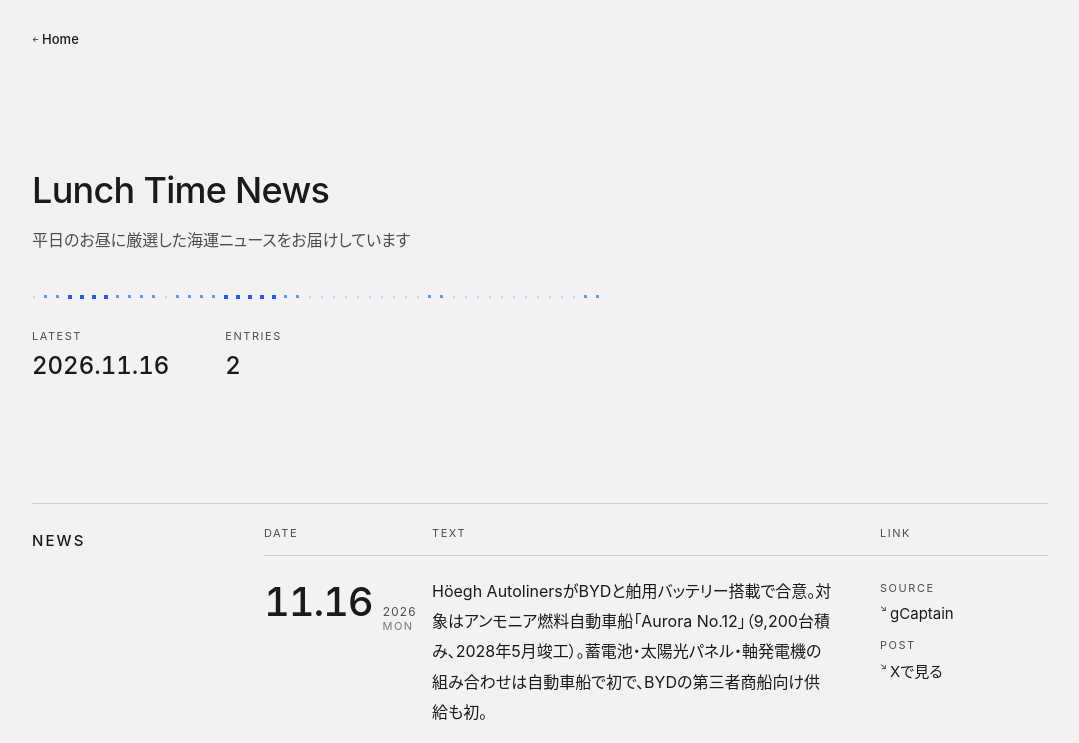
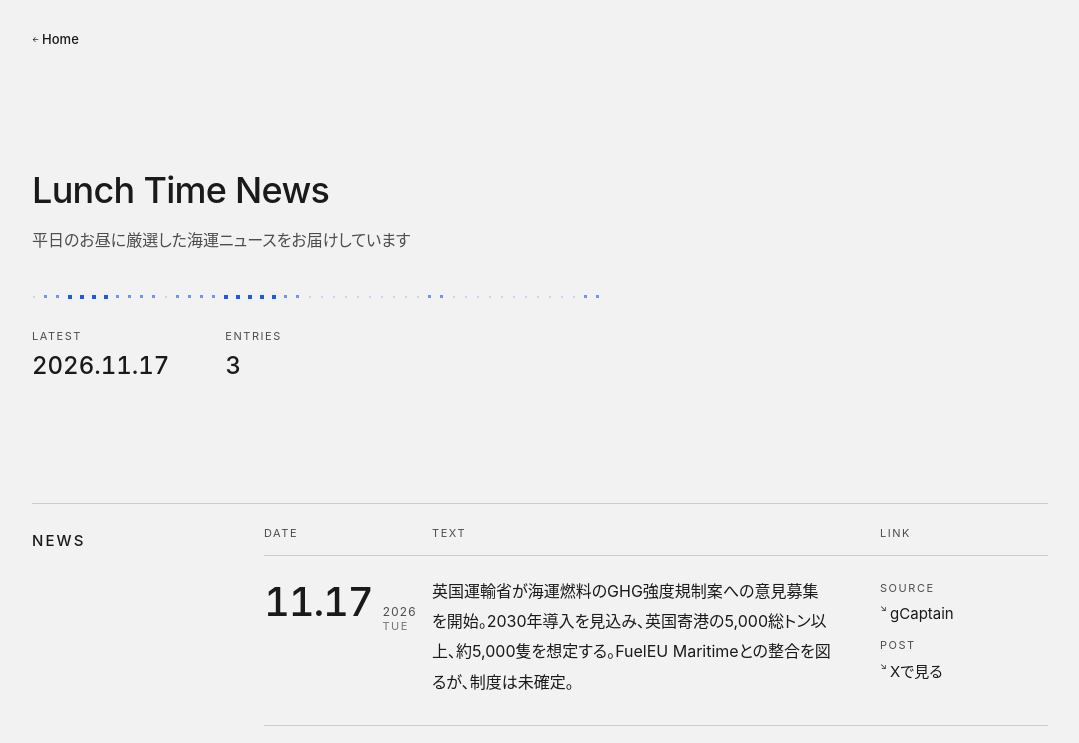
Before and after one commit to Marineman5/news, a plain HTML site: page index.html in a window 1280 px wide. Shown: the top 743 px of the page, without its empty margins (100-1179 px from the left). Drawn offline with Linux system fonts and the light colour scheme.

Commit message:
Archive 2026-11-17-01: UK maritime fuel regulation consultation

```diff
--- a/index.html
+++ b/index.html
@@ -17,8 +17,8 @@
   <p class="sub">平日のお昼に厳選した海運ニュースをお届けしています</p>
   <svg class="dots" viewBox="0 0 576 4" width="576" height="4" shape-rendering="crispEdges" aria-hidden="true" focusable="false"><path fill="#C6D4F6" d="M1 1h2v2h-2zM133 1h2v2h-2zM277 1h2v2h-2zM289 1h2v2h-2zM301 1h2v2h-2zM313 1h2v2h-2zM325 1h2v2h-2zM337 1h2v2h-2zM349 1h2v2h-2zM361 1h2v2h-2zM373 1h2v2h-2zM385 1h2v2h-2zM421 1h2v2h-2zM433 1h2v2h-2zM445 1h2v2h-2zM457 1h2v2h-2zM469 1h2v2h-2zM481 1h2v2h-2zM493 1h2v2h-2zM505 1h2v2h-2zM517 1h2v2h-2zM529 1h2v2h-2zM541 1h2v2h-2z"/><path fill="#6E94ED" d="M12 0h3v3h-3zM24 0h3v3h-3zM84 0h3v3h-3zM96 0h3v3h-3zM108 0h3v3h-3zM120 0h3v3h-3zM144 0h3v3h-3zM156 0h3v3h-3zM168 0h3v3h-3zM180 0h3v3h-3zM252 0h3v3h-3zM264 0h3v3h-3zM396 0h3v3h-3zM408 0h3v3h-3zM552 0h3v3h-3zM564 0h3v3h-3z"/><path fill="#1D5BED" d="M36 0h4v4h-4zM48 0h4v4h-4zM60 0h4v4h-4zM72 0h4v4h-4zM192 0h4v4h-4zM204 0h4v4h-4zM216 0h4v4h-4zM228 0h4v4h-4zM240 0h4v4h-4z"/></svg>
   <dl class="meta">
-    <div><dt>LATEST</dt><dd class="no"><time datetime="2026-11-16">2026.11.16</time></dd></div>
-    <div><dt>ENTRIES</dt><dd class="no">2</dd></div>
+    <div><dt>LATEST</dt><dd class="no"><time datetime="2026-11-17">2026.11.17</time></dd></div>
+    <div><dt>ENTRIES</dt><dd class="no">3</dd></div>
   </dl>
 </section>
 
@@ -27,6 +27,11 @@
   <table>
     <thead><tr><th scope="col">DATE</th><th scope="col">TEXT</th><th scope="col">LINK</th></tr></thead>
     <tbody>
+    <tr id="2026-11-17-01" class="s-published">
+      <td class="no"><a class="anc" href="#2026-11-17-01" aria-label="2026-11-17 の固定リンク"><time datetime="2026-11-17"><span class="md no">11.17</span><span class="yr no">2026</span><span class="wd">TUE</span></time></a></td>
+      <td class="t"><div class="tx"><p>英国運輸省が海運燃料のGHG強度規制案への意見募集を開始。2030年導入を見込み、英国寄港の5,000総トン以上、約5,000隻を想定する。FuelEU Maritimeとの整合を図るが、制度は未確定。</p></div></td>
+      <td class="d"><ul class="lk"><li><span class="lk-k">SOURCE</span><a href="https://gcaptain.com/uk-moves-toward-new-maritime-fuel-standard/" rel="noopener"><span class="lbl"><span class="ar" aria-hidden="true">↘</span>gCaptain</span></a></li><li><span class="lk-k">POST</span><a href="https://x.com/marine_man5/status/2122530508479635459" rel="noopener"><span class="lbl"><span class="ar" aria-hidden="true">↘</span>Xで見る</span></a></li></ul></td>
+    </tr>
     <tr id="2026-11-16-01" class="s-published">
       <td class="no"><a class="anc" href="#2026-11-16-01" aria-label="2026-11-16 の固定リンク"><time datetime="2026-11-16"><span class="md no">11.16</span><span class="yr no">2026</span><span class="wd">MON</span></time></a></td>
       <td class="t"><div class="tx"><p>Höegh AutolinersがBYDと舶用バッテリー搭載で合意。対象はアンモニア燃料自動車船「Aurora No.12」（9,200台積み、2028年5月竣工）。蓄電池・太陽光パネル・軸発電機の組み合わせは自動車船で初で、BYDの第三者商船向け供給も初。</p></div></td>
```
